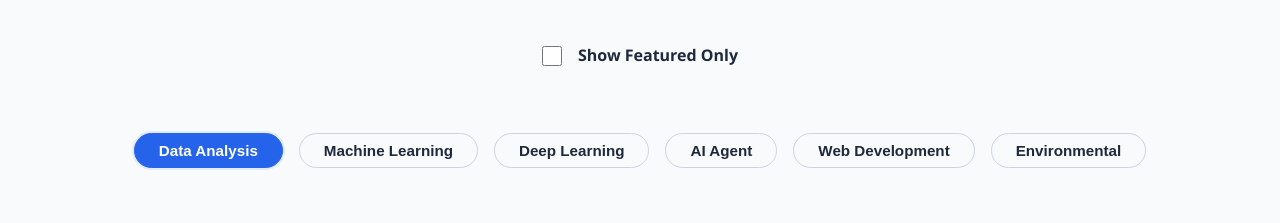
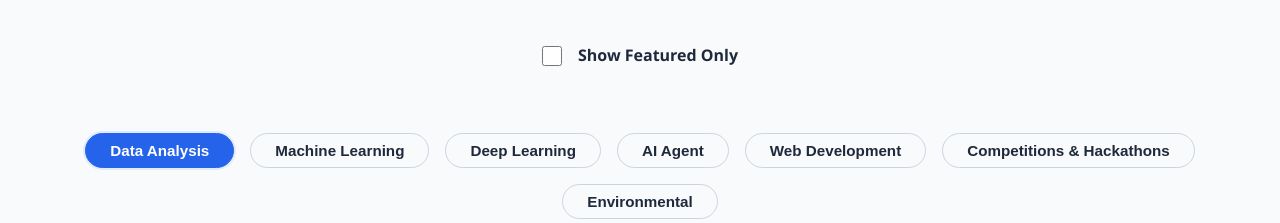
Before and after one commit to Idrissafakiyahya/Idrissa-porfolio, a React (Vite) app in the folder frontend/: page / in a window 1280 px wide. Shown: the part 840-1063 px from the top of the page. Built offline with nearby package versions, Linux system fonts and the light colour scheme; no server answers.

Commit message:
Add Competitions & Hackathons to project category filters

```diff
--- a/frontend/src/components/Projects.jsx
+++ b/frontend/src/components/Projects.jsx
@@ -18,6 +18,7 @@ const Projects = () => {
     { value: 'deep_learning', label: 'Deep Learning' },
     { value: 'ai_agent', label: 'AI Agent' },
     { value: 'web_development', label: 'Web Development' },
+    { value: 'competitions', label: 'Competitions & Hackathons' },
     { value: 'environmental', label: 'Environmental' },
   ];
 
```
